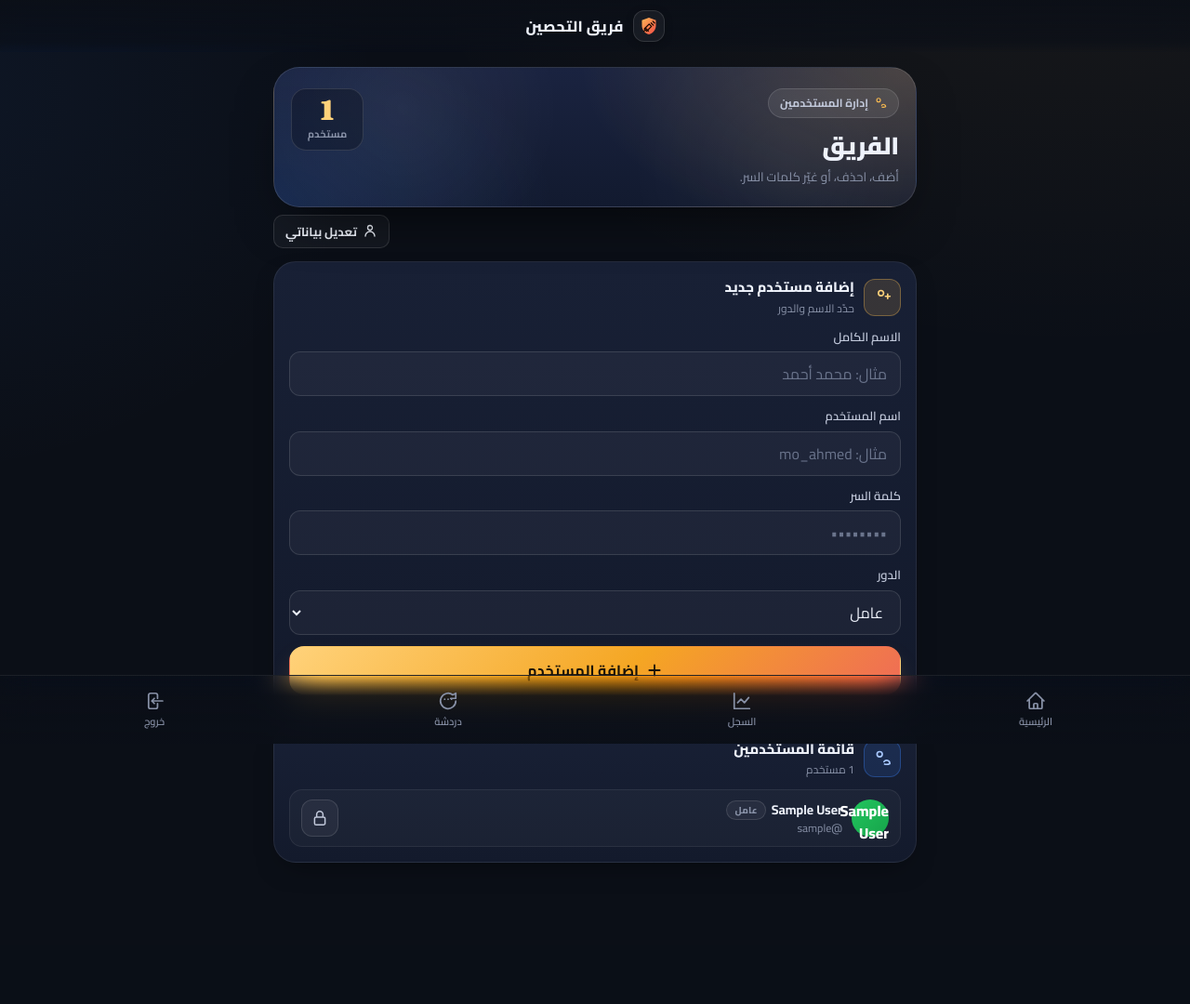
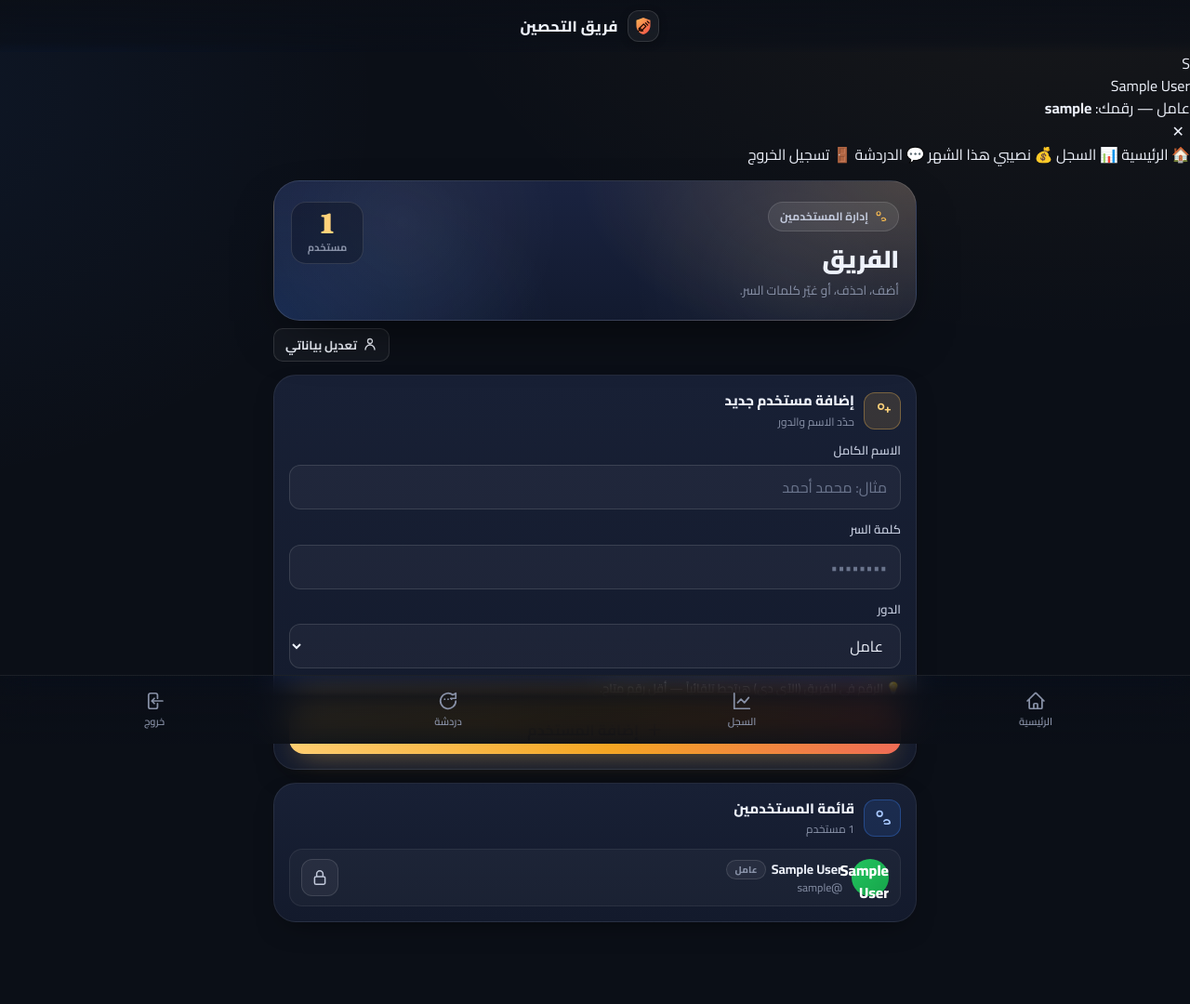
Before and after one commit to tlashany15/th, a Flask app: template templates/admin_users.html in a window 1280 px wide. Shown: the whole page at 93% size. Before the commit the page ends 928 px from the top, so only its background shows below. Run offline with Flask 3, Linux system fonts and the light colour scheme; the visitor is signed in with stand-in values (Sample User, id 1); the template is opened without the code that fills it: most values are stand-ins (such as "Sample title", 1, 10 or a date in 2020); a database or web service that is not in the repository returns one stand-in record (values such as "Sample title"); some libraries are stand-ins or nearby versions.

Commit message:
Add files via upload

```diff
--- a/templates/admin_users.html
+++ b/templates/admin_users.html
@@ -49,10 +49,6 @@
       <input name="full_name" required placeholder="مثال: محمد أحمد">
     </div>
     <div class="field">
-      <label>اسم المستخدم</label>
-      <input name="username" required placeholder="مثال: mo_ahmed">
-    </div>
-    <div class="field">
       <label>كلمة السر</label>
       <input name="password" type="password" required placeholder="••••••••">
     </div>
@@ -62,6 +58,9 @@
         <option value="worker">عامل</option>
         <option value="admin">مسؤول</option>
       </select>
+    </div>
+    <div class="field-hint" style="color:var(--muted, #9aa3af);font-size:13px;margin-bottom:8px;">
+      💡 الرقم في الفريق (الآي دي) هيتحط تلقائياً — أقل رقم متاح.
     </div>
     <button class="btn btn-primary btn-lg">
       <svg viewBox="0 0 24 24" fill="none" stroke="currentColor" stroke-width="2.4"><path stroke-linecap="round" stroke-linejoin="round" d="M12 4.5v15m7.5-7.5h-15"/></svg>
--- a/templates/app_base.html
+++ b/templates/app_base.html
@@ -21,11 +21,67 @@
 
 <!-- TOPBAR -->
 <div class="topbar">
+  {% if current_user %}
+  <button id="sidebarToggle" class="sidebar-toggle" aria-label="فتح القائمة" type="button">
+    <svg viewBox="0 0 24 24" fill="none" stroke="currentColor" stroke-width="2.2"><path stroke-linecap="round" stroke-linejoin="round" d="M3.75 6.75h16.5M3.75 12h16.5M3.75 17.25h16.5"/></svg>
+  </button>
+  {% endif %}
   <div class="brand">
     <div class="brand-icon">{{ brand_icon(22) }}</div>
     <span>فريق التحصين</span>
   </div>
 </div>
+
+{% if current_user %}
+<!-- SIDEBAR -->
+<aside id="appSidebar" class="app-sidebar" aria-hidden="true">
+  <div class="sidebar-header">
+    <div class="sidebar-me">
+      <div class="sidebar-avatar">{{ (current_user.full_name or '?')[:1] }}</div>
+      <div>
+        <div class="sidebar-name">{{ current_user.full_name }}</div>
+        <div class="sidebar-role">
+          {% if current_user.role == 'admin' %}مسؤول{% else %}عامل{% endif %}
+          — رقمك: <b>{{ current_user.username }}</b>
+        </div>
+      </div>
+    </div>
+    <button class="sidebar-close" id="sidebarClose" aria-label="إغلاق" type="button">✕</button>
+  </div>
+
+  <nav class="sidebar-nav">
+    {% if current_user.role == 'admin' %}
+      <a href="{{ url_for('admin_panel') }}">🗂️ اللوحة الرئيسية</a>
+      <a href="{{ url_for('admin_close_page', day=today) }}">🔒 إغلاق اليوم</a>
+      <a href="{{ url_for('admin_tomorrow_page') }}">📅 تحضير بكرة</a>
+      <a href="{{ url_for('admin_users') }}">👥 إدارة المستخدمين</a>
+      <a href="{{ url_for('admin_profile') }}">👤 بياناتي</a>
+      <a href="{{ url_for('history') }}">📊 السجلات</a>
+    {% else %}
+      <a href="{{ url_for('dashboard') }}">🏠 الرئيسية</a>
+      <a href="{{ url_for('history') }}">📊 السجل</a>
+      <a href="{{ url_for('worker_stats', worker_id=current_user.id) }}">💰 نصيبي هذا الشهر</a>
+    {% endif %}
+    <a href="{{ url_for('chats_list') }}">💬 الدردشة</a>
+    <a href="{{ url_for('logout') }}" class="sidebar-danger">🚪 تسجيل الخروج</a>
+  </nav>
+
+  {% if sidebar_workers and current_user.role == 'admin' %}
+  <div class="sidebar-section-title">👷 العمال — اضغط لعرض نصيبه</div>
+  <div class="sidebar-workers">
+    {% for w in sidebar_workers %}
+      {% if w.role != 'admin' %}
+      <a class="sidebar-worker" href="{{ url_for('worker_stats', worker_id=w.id) }}">
+        <span class="sw-badge">{{ w.username }}</span>
+        <span class="sw-name">{{ w.full_name }}</span>
+      </a>
+      {% endif %}
+    {% endfor %}
+  </div>
+  {% endif %}
+</aside>
+<div id="sidebarOverlay" class="sidebar-overlay" hidden></div>
+{% endif %}
 
 <!-- CONTENT -->
 <div class="container">
@@ -81,4 +137,21 @@
 </nav>
 {% endif %}
 
+{% if current_user %}
+<script>
+(function(){
+  var side = document.getElementById('appSidebar');
+  var btn  = document.getElementById('sidebarToggle');
+  var cls  = document.getElementById('sidebarClose');
+  var ov   = document.getElementById('sidebarOverlay');
+  function open(){ side.classList.add('is-open'); ov.hidden = false; side.setAttribute('aria-hidden','false'); }
+  function close(){ side.classList.remove('is-open'); ov.hidden = true; side.setAttribute('aria-hidden','true'); }
+  if (btn) btn.addEventListener('click', open);
+  if (cls) cls.addEventListener('click', close);
+  if (ov)  ov.addEventListener('click', close);
+  document.addEventListener('keydown', function(e){ if (e.key === 'Escape') close(); });
+})();
+</script>
+{% endif %}
+
 {% endblock %}
--- a/templates/login.html
+++ b/templates/login.html
@@ -27,9 +27,9 @@
         <div class="field">
           <label>
             <svg xmlns="http://www.w3.org/2000/svg" fill="none" viewBox="0 0 24 24" stroke-width="2" stroke="currentColor"><path stroke-linecap="round" stroke-linejoin="round" d="M15.75 6a3.75 3.75 0 11-7.5 0 3.75 3.75 0 017.5 0zM4.501 20.118a7.5 7.5 0 0114.998 0A17.933 17.933 0 0112 21.75c-2.676 0-5.216-.584-7.499-1.632z"/></svg>
-            اسم المستخدم
+            الاسم أو رقمك في الفريق
           </label>
-          <input name="username" required autofocus placeholder="أدخل اسم المستخدم">
+          <input name="identifier" required autofocus placeholder="اكتب اسمك الكامل أو رقمك">
         </div>
         <div class="field">
           <label>
--- a/templates/register.html
+++ b/templates/register.html
@@ -14,7 +14,7 @@
       </svg>
     </div>
     <h1 class="auth-title">إنشاء حساب</h1>
-    <p class="auth-sub">انضم لفريق التحصين</p>
+    <p class="auth-sub">هيتحطلك رقم في الفريق تلقائي بعد التسجيل</p>
 
     {% with messages = get_flashed_messages(with_categories=true) %}
       {% for cat, msg in messages %}
@@ -27,10 +27,6 @@
         <div class="field">
           <label>الاسم الكامل</label>
           <input name="full_name" required placeholder="مثال: محمد أحمد">
-        </div>
-        <div class="field">
-          <label>اسم المستخدم</label>
-          <input name="username" required placeholder="مثال: mo_ahmed">
         </div>
         <div class="field">
           <label>كلمة السر</label>
```
Also changed, not shown: templates/admin.html (+2 -37 lines), templates/worker_stats.html (added, +71 -0 lines).
